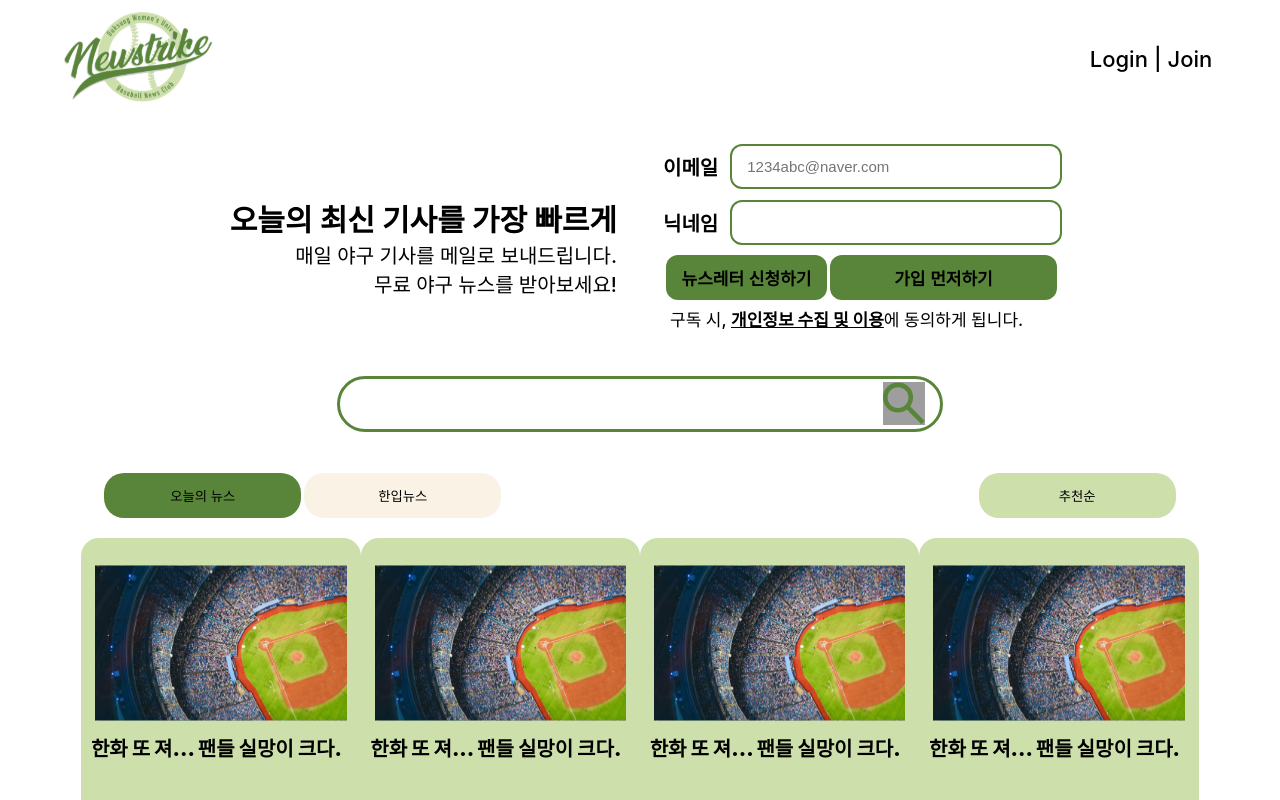
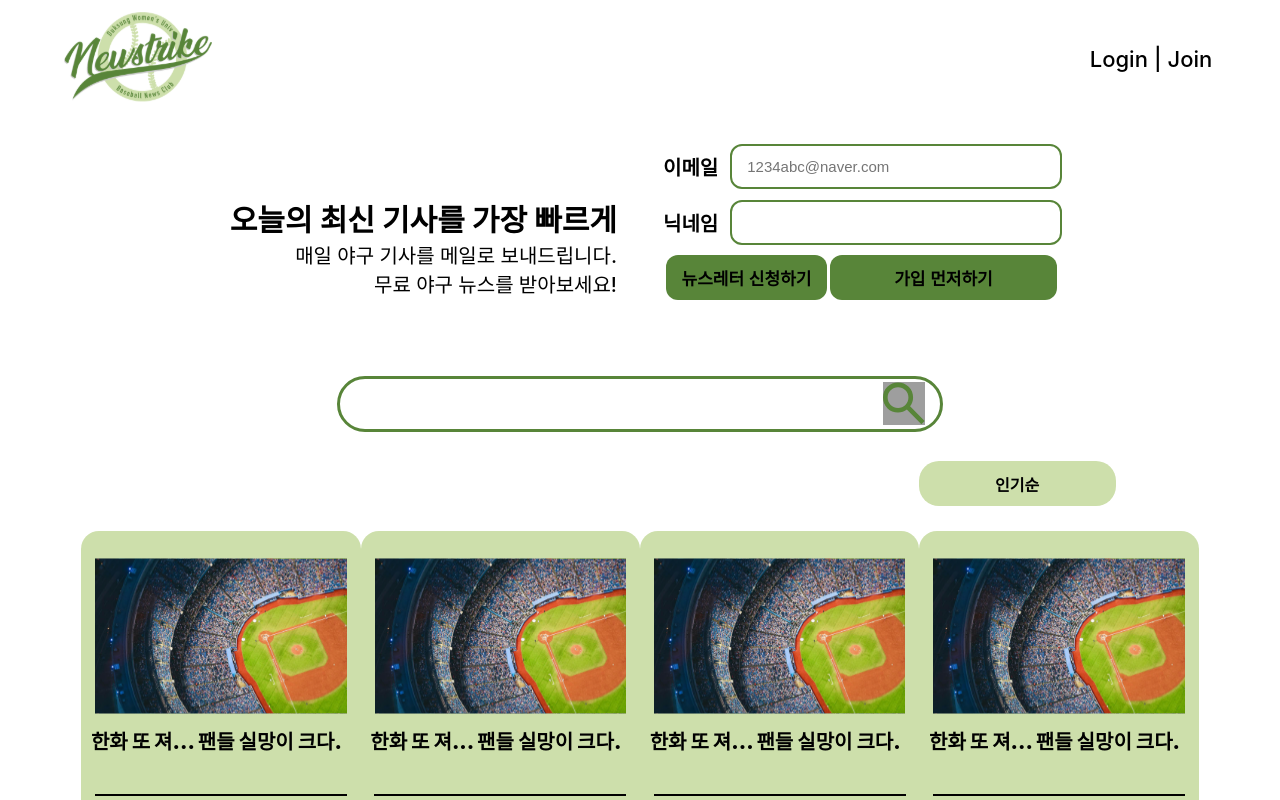
Before and after one commit to f4-zoluphaza/newsletter_front, a React (Create React App) app: page / in a window 1280 px wide. Shown: the top 800 px of the page. Built offline with nearby package versions, Linux system fonts and the light colour scheme; grey boxes are pictures that could not be loaded.

Commit message:
[0905] jia 개인정보보호안내, 오늘의 뉴스와 한입 뉴스 버튼 삭제

```diff
--- a/package.json
+++ b/package.json
@@ -6,10 +6,9 @@
     "@testing-library/jest-dom": "^5.17.0",
     "@testing-library/react": "^13.4.0",
     "@testing-library/user-event": "^13.5.0",
-    "axios": "^1.7.4",
+    "axios": "^1.7.7",
     "buffer": "^6.0.3",
     "https-browserify": "^1.0.0",
-    "axios": "^1.7.3",
     "react": "^18.2.0",
     "react-dom": "^18.2.0",
     "react-router-dom": "^6.23.0",
--- a/src/pages/MainPage.jsx
+++ b/src/pages/MainPage.jsx
@@ -19,7 +19,6 @@ import {
   SmallTextSpan,
   ButtonDiv,
   Button,
-  PersonalInformationSpan,
   SearchDiv,
   SearchBorderDiv,
   SearchInput,
@@ -181,15 +180,6 @@ export default function MainPage(props) {
                 </Links>
               </ButtonDiv>
             </Form>
-
-            {/* 정보동의 */}
-            <SmallTextSpan>구독 시, </SmallTextSpan>
-            <Links>
-              <PersonalInformationSpan>
-                개인정보 수집 및 이용
-              </PersonalInformationSpan>
-            </Links>
-            <SmallTextSpan paddingleft="0">에 동의하게 됩니다.</SmallTextSpan>
           </SubscribeDiv>
         </HeaderDiv>
 
@@ -204,7 +194,7 @@ export default function MainPage(props) {
         {/* 정렬 */}
         <RangeDiv>
           <RangeCenterDiv>
-            <RangeWapperDiv>
+            {/* <RangeWapperDiv>
               <RangeButton
                 value="오늘의 뉴스"
                 type="button"
@@ -215,9 +205,9 @@ export default function MainPage(props) {
                 type="button"
                 backgroundcolor="#FAF3E5"
               />
-            </RangeWapperDiv>
+            </RangeWapperDiv> */}
             <RangeButton
-              value="추천순"
+              value="인기순"
               type="button"
               backgroundcolor="#CDDFAB"
             />
--- a/src/styles/main/main-style-component.jsx
+++ b/src/styles/main/main-style-component.jsx
@@ -168,19 +168,12 @@ export const SmallTextSpan = styled.span`
   padding-left: ${(props) => props.paddingleft || '7px'};
 `;
 
-export const PersonalInformationSpan = styled.span`
-  text-decoration: underline;
-  font-size: 17px;
-  font-weight: bold;
-  margin: 0;
-`;
-
 // 검색 창
 export const SearchDiv = styled.div`
   width: 100%;
   height: 55px;
   margin-top: 40px;
-  margin-bottom: 42px;
+  margin-bottom: 30px;
   /* background-color: lightcoral; */
   ${flexCenter()}
 `;
@@ -222,12 +215,12 @@ export const SearchImg = styled.img`
 export const RangeDiv = styled.div`
   width: 100%;
   height: 45px;
-  margin-bottom: 20px;
+  margin-bottom: 25px;
 
   display: flex;
   justify-content: center;
 
-  /* background-color: lightgray; */
+  /* background-color: ligshtgray; */
 `;
 
 export const RangeCenterDiv = styled.div`
@@ -236,7 +229,7 @@ export const RangeCenterDiv = styled.div`
   height: 45px;
 
   display: flex;
-  justify-content: space-between;
+  justify-content: end;
 
   /* background-color: #2a5dba; */
 `;
@@ -259,8 +252,14 @@ export const RangeButton = styled.input`
   border-radius: 20px;
   border: solid 0px;
   box-sizing: border-box;
+  margin-right: 60px;
 
   background-color: ${(props) => props.backgroundcolor || '#000000'};
+
+  color: #000000;
+  font-size: 16px;
+  font-weight: 600;
+  text-align: center;
 
   cursor: pointer;
 `;
```
Also changed, not shown: 1 other file (tests, documents, lock files or other folders).
